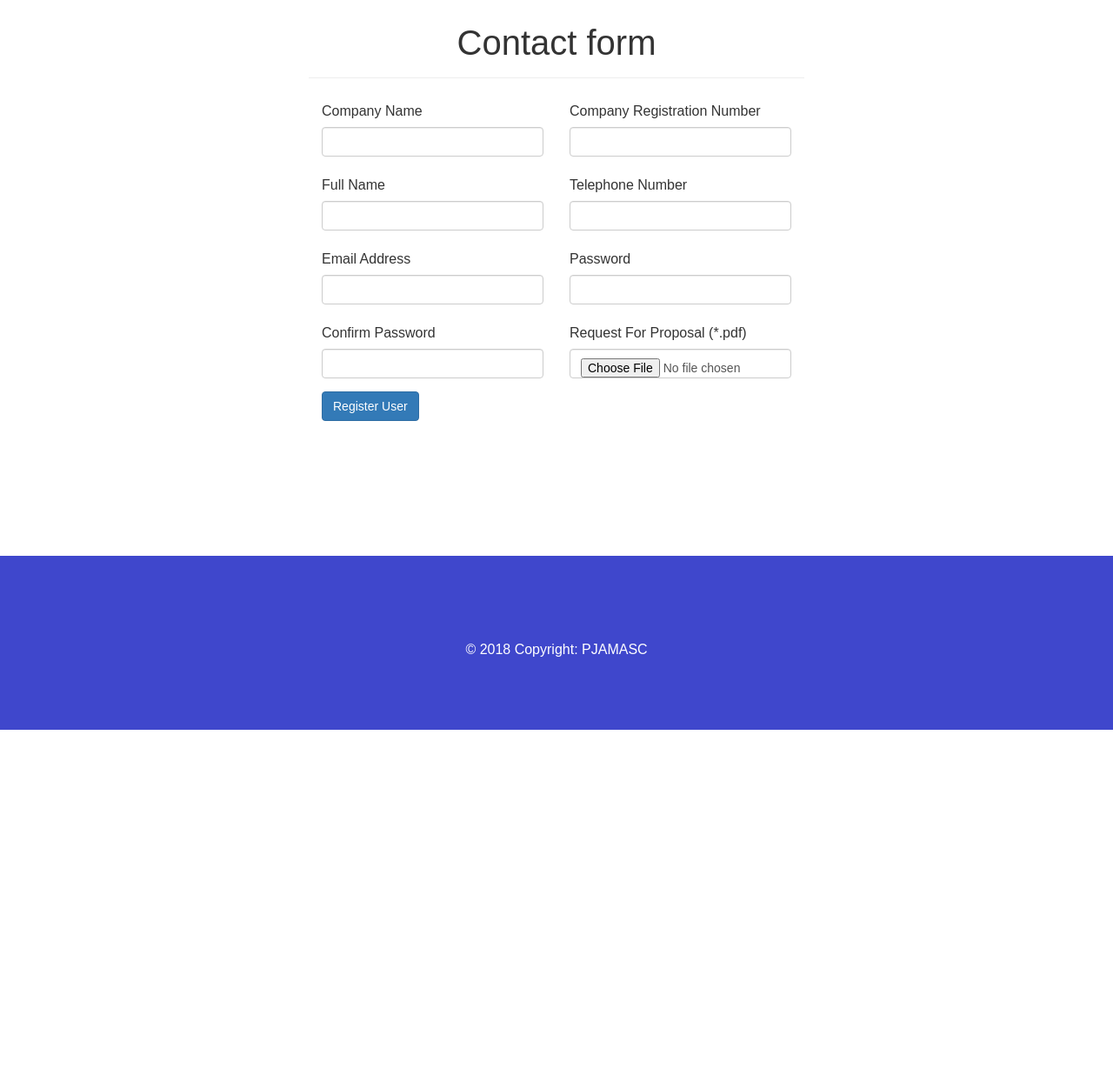
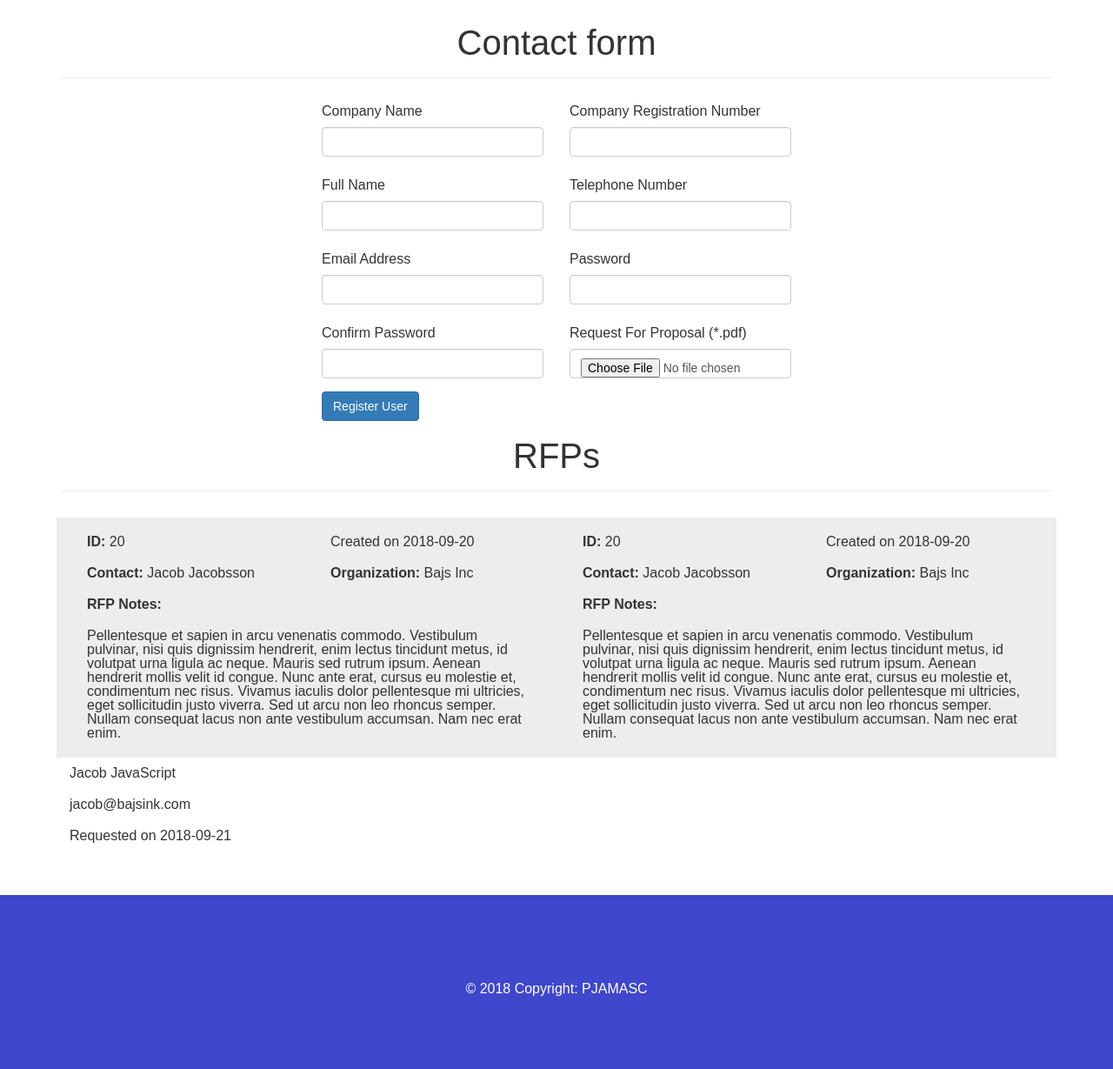
Before and after one commit to kth-cantaloupe/pjamasc-fresh, a PHP site: page /frontend/contact.html in a window 1280 px wide. Shown: the part 51-1280 px from the top of the page at 87% size. Before the commit the page ends 890 px from the top, so only its background shows below. Run offline with PHP 8.4, Linux system fonts and the light colour scheme.

Commit message:
Added admin for rfp and about page

```diff
--- a/frontend/contact.html
+++ b/frontend/contact.html
@@ -50,6 +50,7 @@
         <div id="contact-page" class="container">
             <h1>Contact form</h1>
             <hr>
+            <div id="contact-form" class="container">
                 <form action="contact.php" method="POST" enctype="multipart/form-data">
                     <div class="all-form-groups">
                         <div class="col-xs-12 col-sm-6 col-md-6 col-lg-6">
@@ -103,12 +104,73 @@
                                 <input type="file" id="register-rfp" name="rfp" accept="application/pdf" class="form-control">
                             </div>
                         </div>
-                </div>
                         <div class="col-xs-12 col-sm-6 col-md-6 col-lg-6">
                             <button type="submit" name="submit" class="btn btn-primary">Register User</button>
                         </div>
+                    </div>
 
                 </form>
+            </div>
+            <div id="admin-contact">
+                <h1>RFPs</h1>
+                <hr>
+                <div class="col-xs-12 col-sm-6 col-md-6 col-lg-6 rfp">
+                    <div class="rfp-inner row">
+                        <div class="col-xs-12 col-sm-12 col-md-6 col-lg-6 rfp-id">
+                            <p><span class="bold">ID:</span> 20</p>
+                        </div>
+                        <div class="col-xs-12 col-sm-12 col-md-6 col-lg-6 rfp-creation">
+                            <p>Created on 2018-09-20</p>
+                        </div>
+                        <div class="col-xs-12 col-sm-12 col-md-6 col-lg-6 rfp-owner-name">
+                            <p><span class="bold">Contact:</span> Jacob Jacobsson</p>
+                        </div>
+                        <div class="col-xs-12 col-sm-12 col-md-6 col-lg-6 rfp-owner-orgname">
+                            <p><span class="bold">Organization:</span> Bajs Inc</p>
+                        </div>
+                        <div class="col-xs-12 col-sm-12 col-md-12 col-lg-12 rfp-notes">
+                            <p><span class="bold">RFP Notes:</span></p>
+                            <p>
+                                Pellentesque et sapien in arcu venenatis commodo. Vestibulum pulvinar, nisi quis dignissim hendrerit, enim lectus tincidunt metus, id volutpat urna ligula ac neque. Mauris sed rutrum ipsum. Aenean hendrerit mollis velit id congue. Nunc ante erat, cursus
+                                eu molestie et, condimentum nec risus. Vivamus iaculis dolor pellentesque mi ultricies, eget sollicitudin justo viverra. Sed ut arcu non leo rhoncus semper. Nullam consequat lacus non ante vestibulum accumsan. Nam nec erat
+                                enim.
+                            </p>
+                        </div>
+                    </div>
+
+                </div>
+                <div class="col-xs-12 col-sm-6 col-md-6 col-lg-6 rfp">
+                    <div class="rfp-inner row">
+                        <div class="col-xs-12 col-sm-12 col-md-6 col-lg-6 rfp-id">
+                            <p><span class="bold">ID:</span> 20</p>
+                        </div>
+                        <div class="col-xs-12 col-sm-12 col-md-6 col-lg-6 rfp-creation">
+                            <p>Created on 2018-09-20</p>
+                        </div>
+                        <div class="col-xs-12 col-sm-12 col-md-6 col-lg-6 rfp-owner-name">
+                            <p><span class="bold">Contact:</span> Jacob Jacobsson</p>
+                        </div>
+                        <div class="col-xs-12 col-sm-12 col-md-6 col-lg-6 rfp-owner-orgname">
+                            <p><span class="bold">Organization:</span> Bajs Inc</p>
+                        </div>
+                        <div class="col-xs-12 col-sm-12 col-md-12 col-lg-12 rfp-notes">
+                            <p><span class="bold">RFP Notes:</span></p>
+                            <p>
+                                Pellentesque et sapien in arcu venenatis commodo. Vestibulum pulvinar, nisi quis dignissim hendrerit, enim lectus tincidunt metus, id volutpat urna ligula ac neque. Mauris sed rutrum ipsum. Aenean hendrerit mollis velit id congue. Nunc ante erat, cursus
+                                eu molestie et, condimentum nec risus. Vivamus iaculis dolor pellentesque mi ultricies, eget sollicitudin justo viverra. Sed ut arcu non leo rhoncus semper. Nullam consequat lacus non ante vestibulum accumsan. Nam nec erat
+                                enim.
+                            </p>
+                        </div>
+                    </div>
+
+                </div>
+                <div id="user-nandler">
+                    <p>Jacob JavaScript</p>
+                    <p>jacob@bajsink.com</p>
+                    <p>Requested on 2018-09-21</p>
+
+                </div>
+            </div>
         </div>
 
     </main>
--- a/frontend/css/style.css
+++ b/frontend/css/style.css
@@ -98,6 +98,14 @@ footer {
 .about-profiles {
     max-width: 1200px;
     margin: 50px auto;
+}
+
+#about-admin {
+    margin-top: 20px;
+}
+
+#about-admin button {
+    margin-top: 20px;
 }
 
 
@@ -225,10 +233,13 @@ footer {
 
 #contact-page {
     margin-top: 10vh;
+    min-height: 70vh;
+}
+
+#contact-form {
     max-width: 600px;
     margin-left: auto;
     margin-right: auto;
-    min-height: 70vh;
 }
 
 #contact-page h1 {
@@ -259,5 +270,27 @@ footer {
     width: 100%;
 }
 
+#admin-contact {
+    margin-top: 20px;
+}
+
+#admin-contact p {
+    padding: 10px;
+}
+
+.rfp {
+    background-color: #fff;
+    padding: 10px;
+}
+
+.rfp-inner {
+    padding: 10px;
+    background-color: #ededed;
+}
+
+.bold {
+    font-weight: bold;
+}
+
 
 /* END CONTACT PAGE */
```
Also changed, not shown: frontend/about.html (+38 -26 lines). Lines whose indentation alone changed are shown as unchanged.
